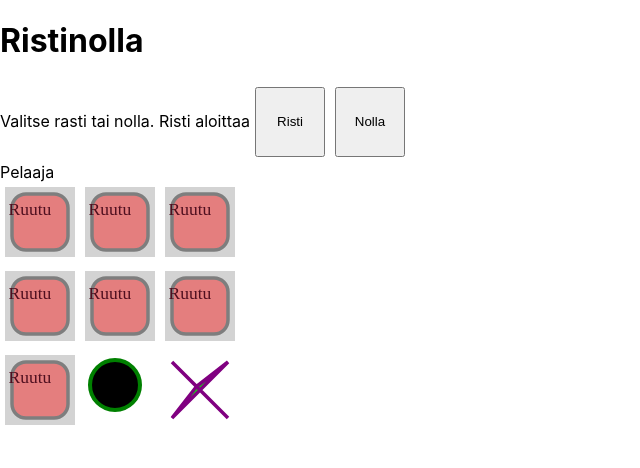
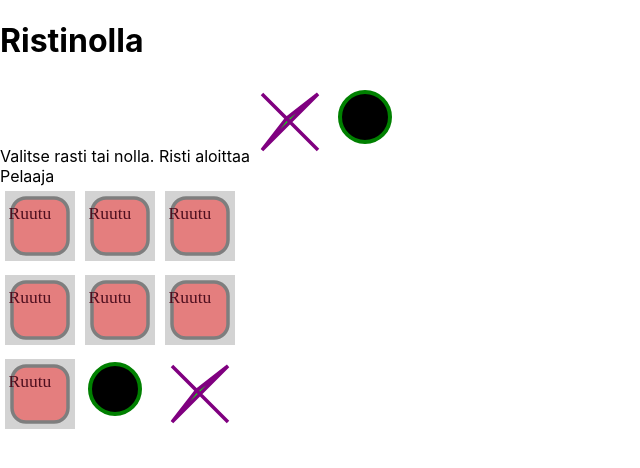
Before and after one commit to haf-developer/fs2020il, a React (Create React App) app in the folder ristinolla/: page / in a window 1280 px wide. Shown: the top 468 px of the page, without its empty margins (0-640 px from the left). Built offline with nearby package versions, Linux system fonts and the light colour scheme.

Commit message:
jotain toimii

```diff
--- a/ristinolla/src/App.js
+++ b/ristinolla/src/App.js
@@ -18,15 +18,29 @@ function App() {
     }
   }
 
+  // const kohtaLaudalla=(x,y)=>{
+  const kohtaLaudalla=(event)=>{
+    // return function(x,y){
+      const x=parseInt(event.target.value[0], 10)
+      const y=parseInt(event.target.value[2], 10)
+      if(pelaaja && x && y){
+        if(lauta[y][x]===0){
+          const uusilauta=lauta
+          uusilauta[y][x]=pelaaja
+          setLauta(uusilauta)
+        }
+      }
+    // }
+  }
 
   return (
-    <div className="App">
+    <div className="App" key="ristinolla">
       <h1>Ristinolla</h1>
       Valitse rasti tai nolla. Risti aloittaa
-      <button img={risti} className="Risti" alt="risti"
-      value="1" onClick={(event)=>valittuPelaaja(event)}>Risti</button>
-      <button img={nolla} className="Nolla" alt="nolla"
-      value="2" onClick={(event)=>valittuPelaaja(event)}>Nolla</button>
+      <input type="image" key="ristivalinta" src={risti} className="Risti" alt="risti"
+      value="1" onClick={(event)=>valittuPelaaja(event)} />
+      <input type="image" key="nollavalinta" src={nolla} className="Nolla" alt="nolla"
+      value="2" onClick={(event)=>valittuPelaaja(event)}/>
       <br/>
       Pelaaja {pelaaja}
       <br/>
@@ -36,7 +50,8 @@ function App() {
           {rivi.map((ruutu, x)=>{
           if(ruutu>1){
             return(
-              <img key={y+"siirto"+x} src={risti} className="Risti" alt="risti" />
+              <img key={y+"siirto"+x} src={risti} className="Risti" alt="risti"
+               />
             )
           }else if(ruutu>0){
             return(
@@ -44,7 +59,8 @@ function App() {
             )
           }
           return(
-            <img key={y+"siirto"+x} src={ruutukuva} className="Ruutu" alt="ruutu" />
+            <input type="image" key={y+"siirtokuva"+x} src={ruutukuva} className="Ruutu"
+              alt="ruutu" value={[x,y]} onClick={(event)=>kohtaLaudalla(event)} />
           )
           }
         )}
```
